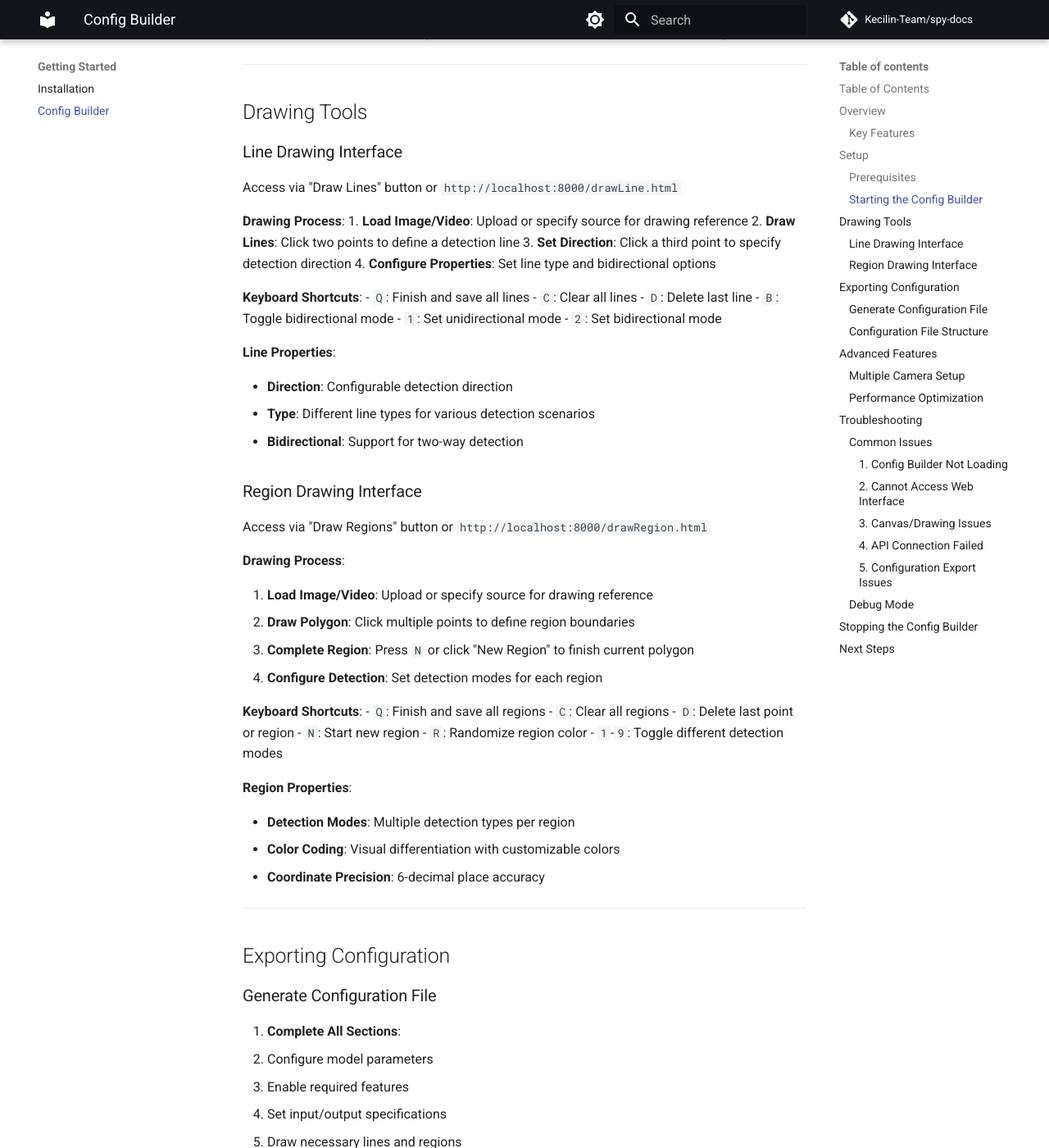
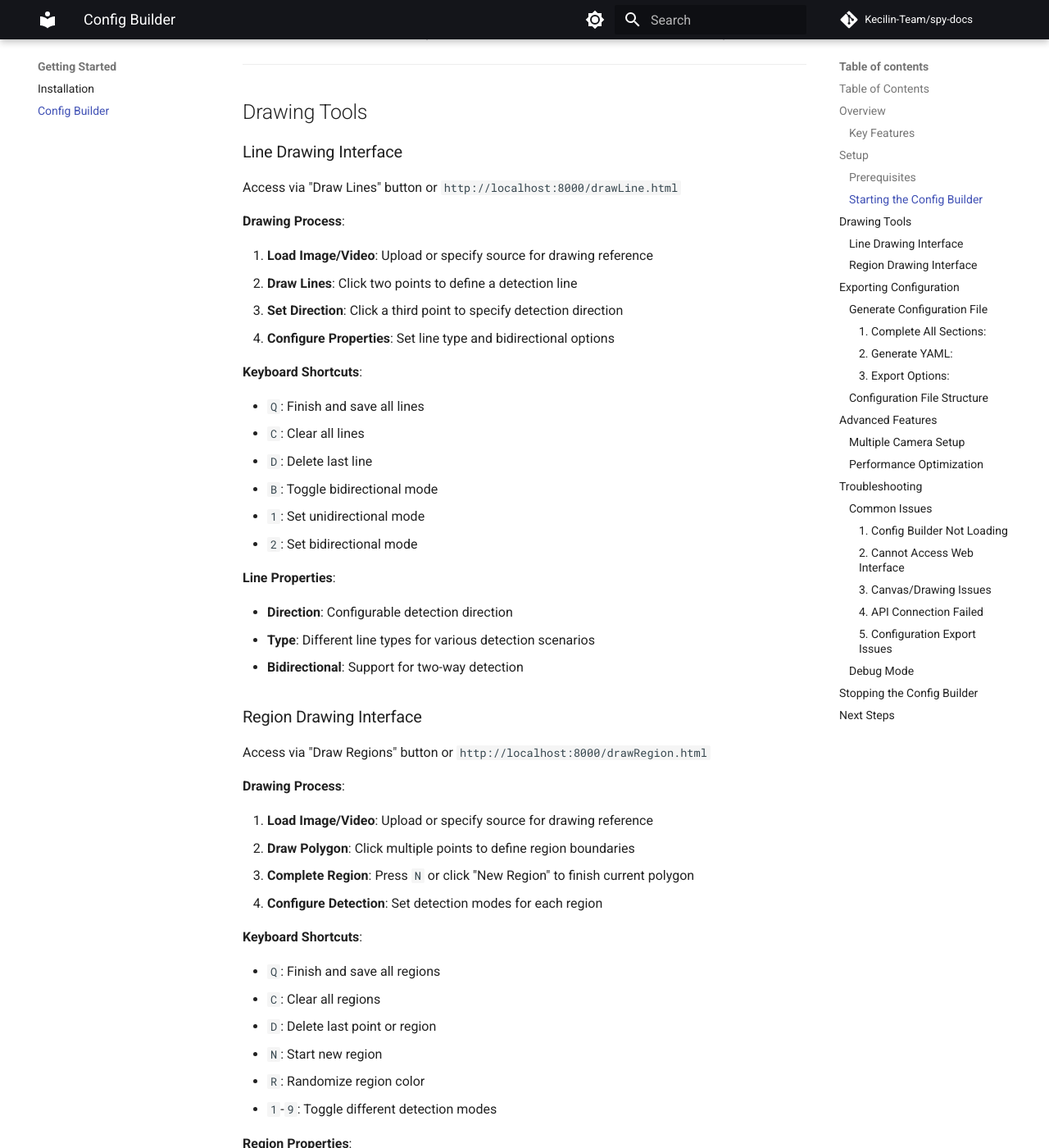
Before and after one commit to Kecilin-Team/spy-docs, an MkDocs documentation site: the page built from docs/config-builder.md, in a window 1280 px wide and 1400 px high, scrolled down 1513 px. Shown: the whole window at 82% size. Built offline with MkDocs 1.6.1 and Material for MkDocs 9.7.7, drawn with Linux system fonts in a browser that asks for light colours; comment, search, counter and statistics services are not loaded; the version menu is left out; some of the changed text lies outside the part shown.

Commit message:
fix config builder

```diff
--- a/docs/config-builder.md
+++ b/docs/config-builder.md
@@ -58,12 +58,14 @@ http://localhost:8000
 Access via "Draw Lines" button or `http://localhost:8000/drawLine.html`
 
 **Drawing Process**:
+
 1. **Load Image/Video**: Upload or specify source for drawing reference
 2. **Draw Lines**: Click two points to define a detection line
 3. **Set Direction**: Click a third point to specify detection direction
 4. **Configure Properties**: Set line type and bidirectional options
 
 **Keyboard Shortcuts**:
+
 - `Q`: Finish and save all lines
 - `C`: Clear all lines
 - `D`: Delete last line
@@ -89,6 +91,7 @@ Access via "Draw Regions" button or `http://localhost:8000/drawRegion.html`
 4. **Configure Detection**: Set detection modes for each region
 
 **Keyboard Shortcuts**:
+
 - `Q`: Finish and save all regions
 - `C`: Clear all regions
 - `D`: Delete last point or region
@@ -108,18 +111,21 @@ Access via "Draw Regions" button or `http://localhost:8000/drawRegion.html`
 
 ### Generate Configuration File
 
-1. **Complete All Sections**:
+#### 1. Complete All Sections:
+
    - Configure model parameters
    - Enable required features
    - Set input/output specifications
    - Draw necessary lines and regions
 
-2. **Generate YAML**:
+#### 2. Generate YAML:
+
    - Click "Generate Config" in the main interface
    - Review the generated YAML configuration
    - Validate all settings are correct
 
-3. **Export Options**:
+#### 3. Export Options:
+
    - Copy YAML to clipboard
    - Download as `.yaml` file
    - Save for later editing
```
